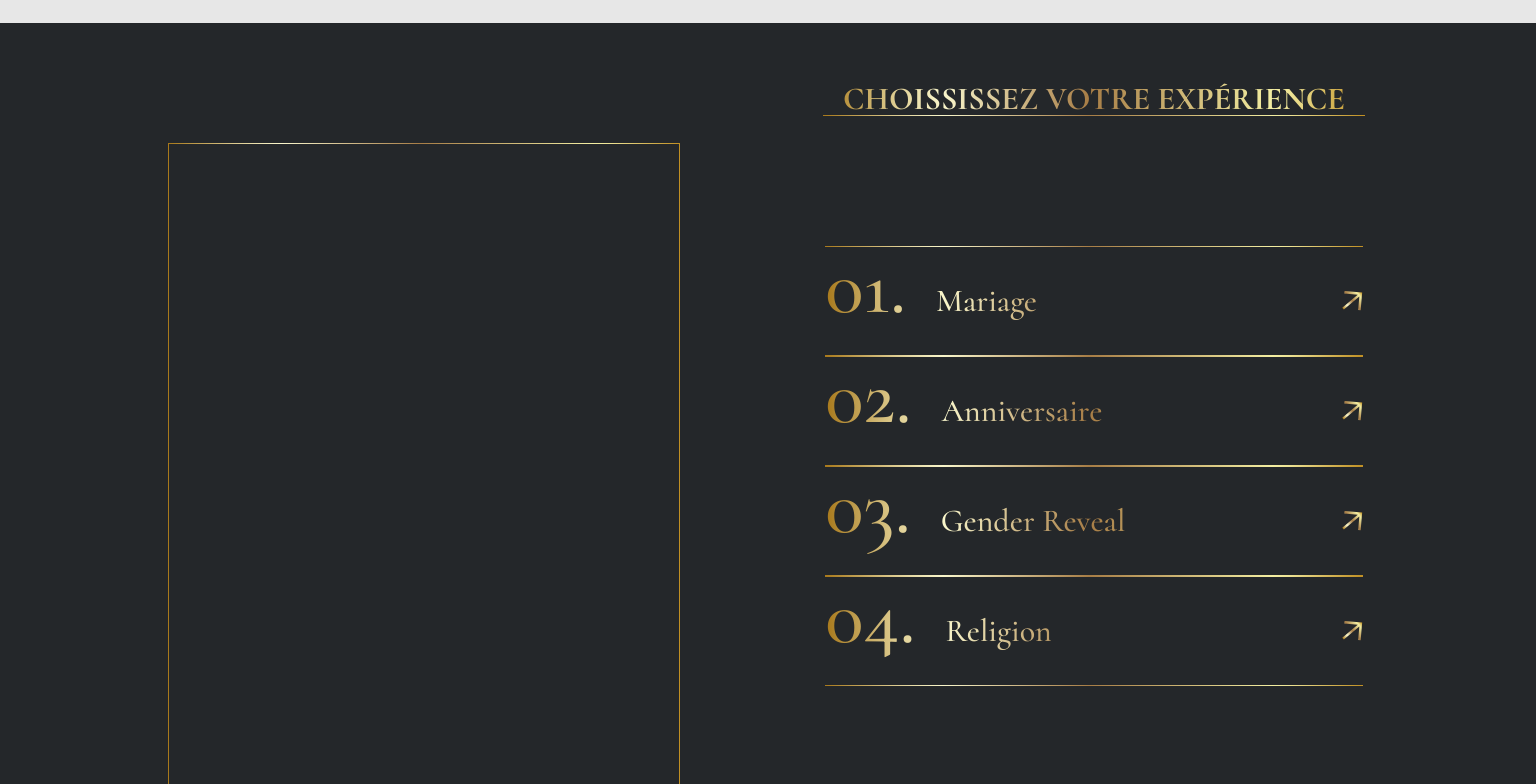
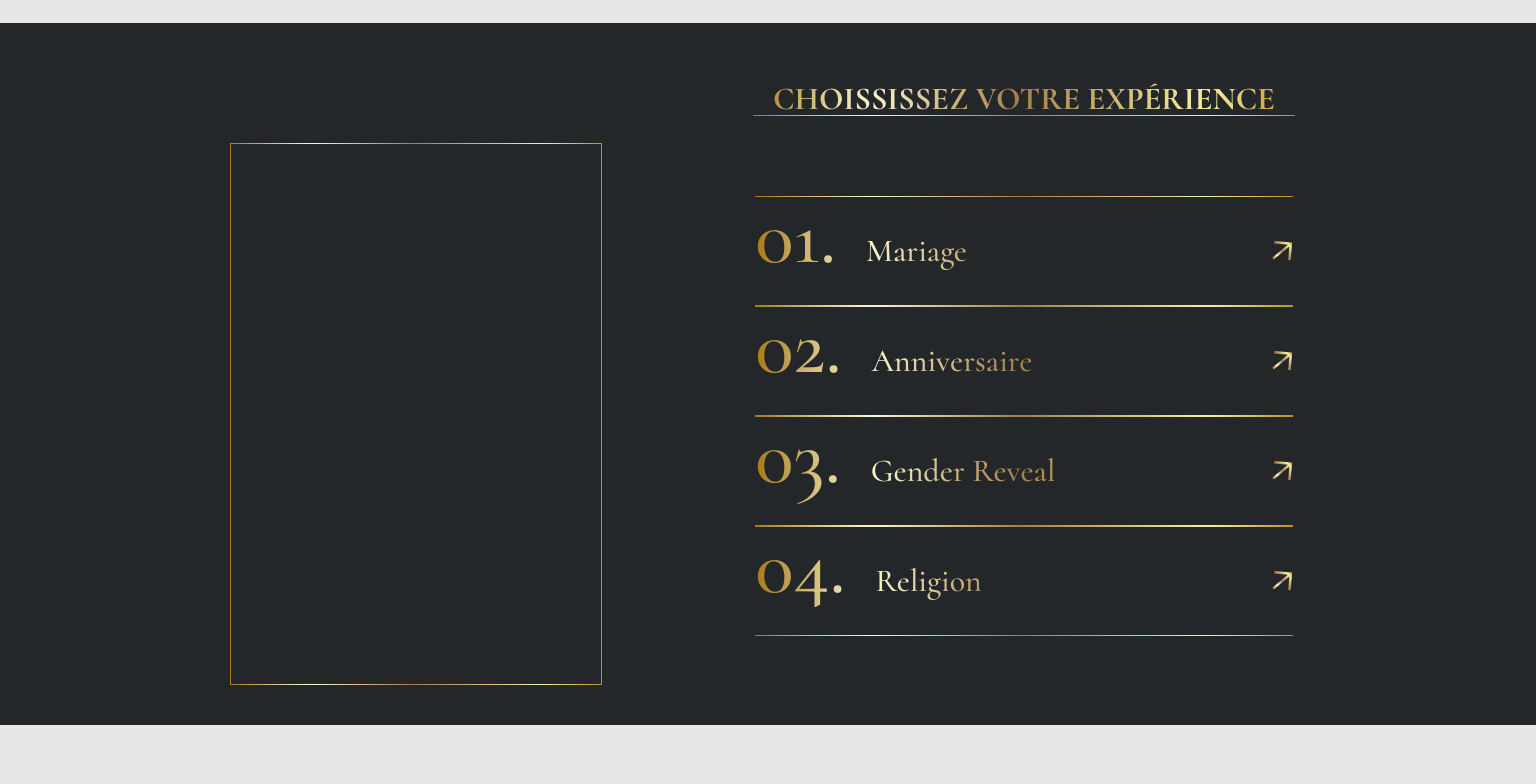
Before and after one commit to DavidSark/EventsStudioDesign, a React (Vite) app: page / in a window 1536 px wide. Shown: the part 2000-2784 px from the top of the page. Built offline with nearby package versions, Linux system fonts and the light colour scheme.

Commit message:
event container

```diff
--- a/src/components/EventSection/EventSection.scss
+++ b/src/components/EventSection/EventSection.scss
@@ -184,7 +184,7 @@ $gradient: linear-gradient(90deg, #A8791B 0.13%, #BD9A4A 5.13%, #DDCB8F 13.12%,
         width: 565px;
         padding-right: 20px;
         .container-event-item {
-            margin-top: 130px;
+            margin-top: 80px;
 
         }
     }
@@ -265,8 +265,8 @@ $gradient: linear-gradient(90deg, #A8791B 0.13%, #BD9A4A 5.13%, #DDCB8F 13.12%,
         display: block;
         margin-top: 120px;
         width: 40vw;
-        max-width: 510px;
-        height: 710px;
+        max-width: 370px;
+            height: 540px;
         border-style: solid;
         border-width: 1px;
         border-image: $gradient 1;
@@ -279,8 +279,8 @@ $gradient: linear-gradient(90deg, #A8791B 0.13%, #BD9A4A 5.13%, #DDCB8F 13.12%,
         display: none;
 
         width: 40vw;
-        max-width: 510px;
-        height: 710px;
+        max-width: 370px;
+        height: 540px;
         display: flex;
         justify-content: center;
         align-items: center;
@@ -290,8 +290,8 @@ $gradient: linear-gradient(90deg, #A8791B 0.13%, #BD9A4A 5.13%, #DDCB8F 13.12%,
 
         img {
             width: 40vw;
-            max-width: 510px;
-            height: 710px;
+            max-width: 370px;
+            height: 540px;
         }
     }
 
```
